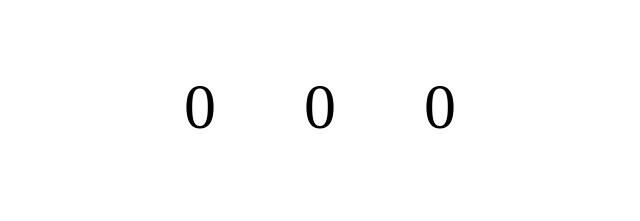
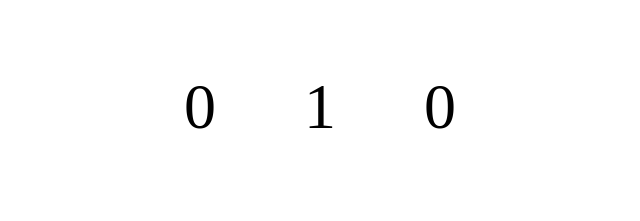
Before and after one commit to fasiyam/click-counter, a plain HTML site: page index.html in a window 1280 px wide. Both pictures are taken after a click on the button "Comment". Shown: the part 182-403 px from the top of the page, 320-960 px from the left. Drawn offline with Linux system fonts and the light colour scheme.

Commit message:
add comment counter

```diff
--- a/app.js
+++ b/app.js
@@ -8,3 +8,15 @@ document.getElementById("like-btn")
 
     document.getElementById("like-counter").innerText = likes;
 })
+
+
+document.getElementById('comment-btn')
+.addEventListener("click", function(){
+
+    const comments = document.getElementById("comment-counter").innerText;
+
+    let commentCount = parseInt(comments);
+    commentCount++;
+
+    document.getElementById("comment-counter").innerText = commentCount;
+})
--- a/index.html
+++ b/index.html
@@ -12,7 +12,7 @@
 
         <div id="counter">
             <p id="like-counter">0</p>
-            <p id="commnet-counter">0</p>
+            <p id="comment-counter">0</p>
             <p id="share-counter">0</p>
         </div>
 
```
